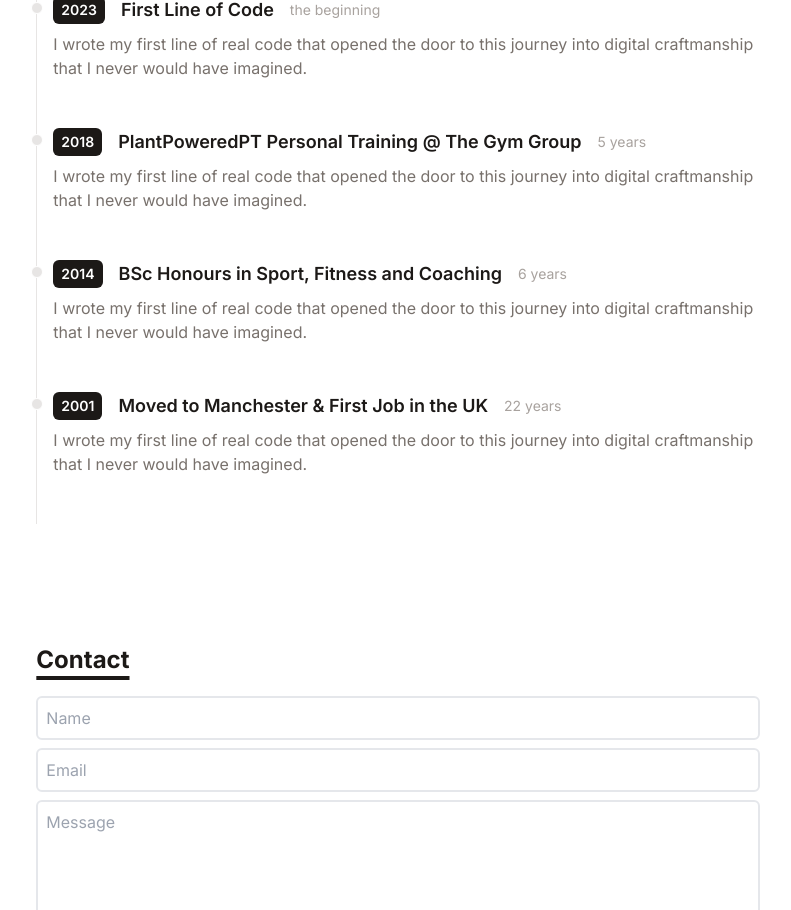
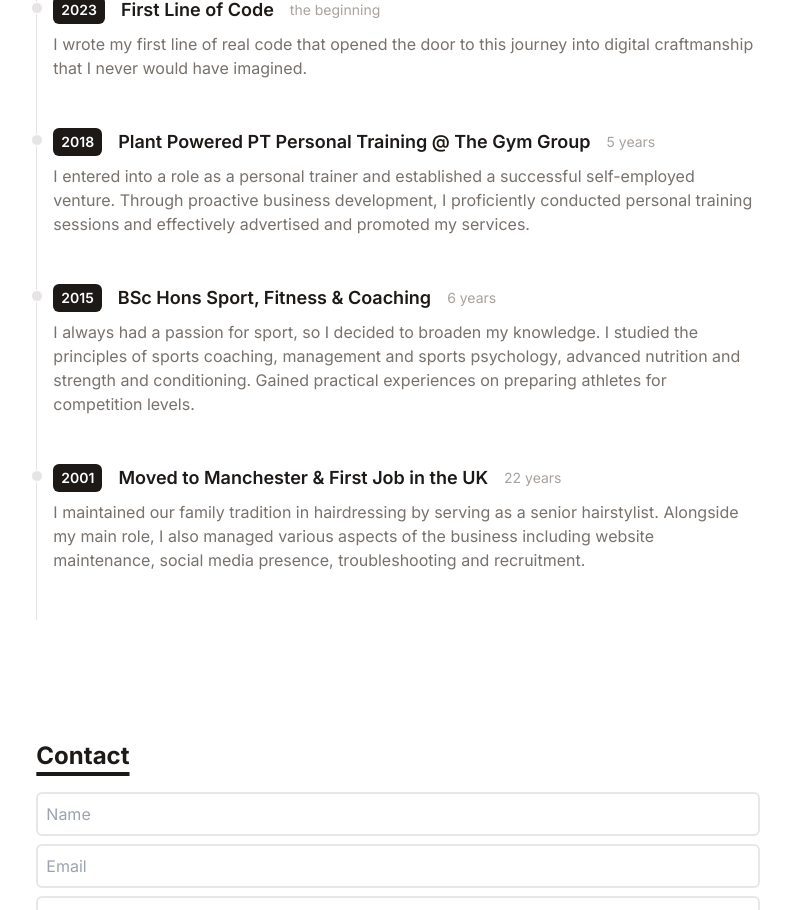
Before and after one commit to munaciella/personal-portfolio, a React (Vite) app: page / in a window 1280 px wide. Shown: the part 1480-2390 px from the top of the page, without its empty margins (242-1033 px from the left). Built offline with nearby package versions, Linux system fonts and the light colour scheme.

Commit message:
add and edit timeline events

```diff
--- a/src/data/timeline.ts
+++ b/src/data/timeline.ts
@@ -13,20 +13,20 @@ export default [
     },
     {
         year: '2018',
-        title: 'PlantPoweredPT Personal Training @ The Gym Group',
+        title: 'Plant Powered PT Personal Training @ The Gym Group',
         duration: '5 years',
-        details: 'I wrote my first line of real code that opened the door to this journey into digital craftmanship that I never would have imagined.',
+        details: 'I entered into a role as a personal trainer and established a successful self-employed venture. Through proactive business development, I proficiently conducted personal training sessions and effectively advertised and promoted my services.',
     },
     {
-        year: '2014',
-        title: 'BSc Honours in Sport, Fitness and Coaching',
+        year: '2015',
+        title: 'BSc Hons Sport, Fitness & Coaching',
         duration: '6 years',
-        details: 'I wrote my first line of real code that opened the door to this journey into digital craftmanship that I never would have imagined.',
+        details: 'I always had a passion for sport, so I decided to broaden my knowledge. I studied the principles of sports coaching, management and sports psychology, advanced nutrition and strength and conditioning. Gained practical experiences on preparing athletes for competition levels.',
     },
     {
         year: '2001',
         title: 'Moved to Manchester & First Job in the UK',
         duration: '22 years',
-        details: 'I wrote my first line of real code that opened the door to this journey into digital craftmanship that I never would have imagined.',
+        details: 'I maintained our family tradition in hairdressing by serving as a senior hairstylist. Alongside my main role, I also managed various aspects of the business including website maintenance, social media presence, troubleshooting and recruitment.',
     },
 ]
```
